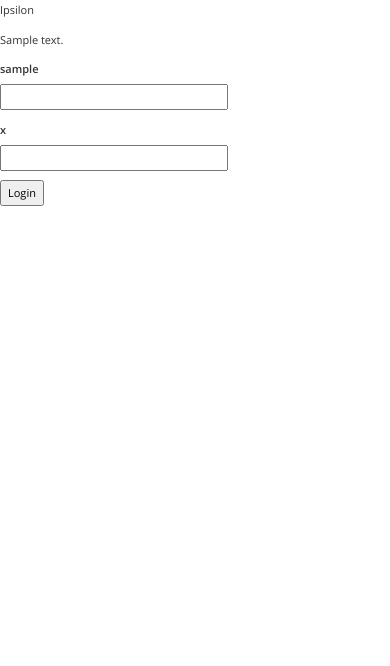
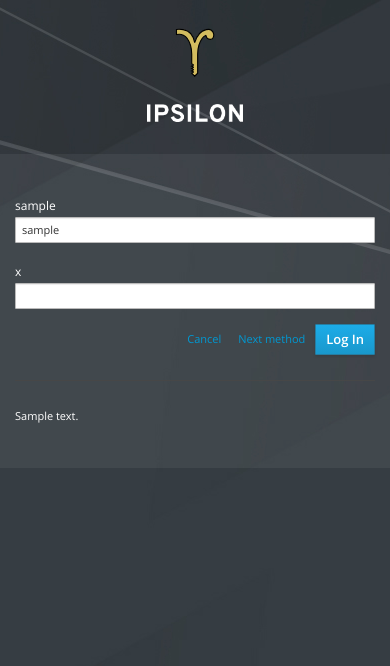
Before and after one commit to ipsilon-project/ipsilon, a Python web app: template templates/login/pam.html in a window 390 px wide. Shown: the top 666 px of the page. Run offline with Jinja, Linux system fonts and the light colour scheme; the template is opened without the code that fills it: most values are stand-ins (such as "Sample title", 1, 10 or a date in 2020).

Commit message:
PAM page
Signed-off-by: Petr Vobornik <pvoborni@redhat.com>
Reviewed-by: Simo Sorce <simo@redhat.com>

```diff
--- a/templates/login/pam.html
+++ b/templates/login/pam.html
@@ -1,36 +1,43 @@
-<!doctype html>
-<html lang="en">
-<head>
-    <meta charset="UTF-8"></meta>
-    <title>{{ title }}</title>
-    <link href="{{ basepath }}/ui/ipsilon.css" type="text/css" rel="stylesheet"></link>
-    <link href="{{ basepath }}/ui/favicon.ico" type="image/ico" rel="icon"></link>
-</head>
-<body>
-    <div id="container">
-        <div id="logo">
-            <p>Ipsilon</p>
-        </div>
-        <div id="login">
-            <p>
-                {{ help_text }}
-            </p>
-            <form id="login_form" action="{{ action }}" method="post" enctype="application/x-www-form-urlencoded">
-                <p>
-                    <label for="username">{{ username_text }}</label>
-                    <br>
-                    <input id="username" name="login_name" value="" size="32" type="text">
-                </p>
-                <p>
-                    <label for="password">{{ password_text }}</label>
-                    <br>
-                    <input id="password" name="login_password" value="" size="32" type="password">
-                </p>
-                <p>
-                    <input id="submit" name="submit" value="Login" type="submit">
-                </p>
-            </form>
-        </div>
+{% extends "master.html" %}
+{% block main %}
+
+{% if error %}
+<div class="col-sm-12">
+  <div class="alert alert-danger">
+    <p>{{ error }}</p>
+  </div>
+</div>
+
+{% endif %}
+
+<div class="col-sm-7 col-md-6 col-lg-5 login">
+  <form class="form-horizontal" role="form" id="login_form" action="{{ action }}" method="post" enctype="application/x-www-form-urlencoded">
+    <div class="form-group {% if error_username %} has-error{% endif %}">
+      <label for="login_name" class="col-sm-2 col-md-2 control-label">{{ username_text }}</label>
+      <div class="col-sm-10 col-md-10">
+        <input type="text" class="form-control" name="login_name" id="login_name" placeholder="" tabindex="1" value="{{ username | e }}">
+      </div>
     </div>
-</body>
-</html>
+    <div class="form-group{% if error_password %} has-error{% endif %}">
+      <label for="login_password" class="col-sm-2 col-md-2 control-label">{{ password_text }}</label>
+      <div class="col-sm-10 col-md-10">
+        <input type="password" class="form-control" name="login_password" id="login_password" placeholder="" tabindex="2">
+      </div>
+    </div>
+    <div class="form-group">
+      <div class="col-sm-offset-2 col-md-offset-2 col-xs-12 col-sm-10 col-md-10 submit">
+        <a href="{{ basepath }}/" title="Cancel" class="btn btn-link" tabindex="4">Cancel</a>
+        {% if next_url %}
+          <a href="{{ next_url }}" title="Next authentication method" class="btn btn-link" tabindex="5">Next method </a>
+        {% endif %}
+        <button type="submit" value="login" class="btn btn-primary btn-lg" tabindex="3">Log In</button>
+      </div>
+    </div>
+  </form>
+</div>
+
+<div class="col-sm-5 col-md-6 col-lg-7 details">
+  <p>{{description}}</p>
+</div>
+
+{% endblock %}
```
Also changed, not shown: ipsilon/login/authpam.py (+40 -19 lines).
